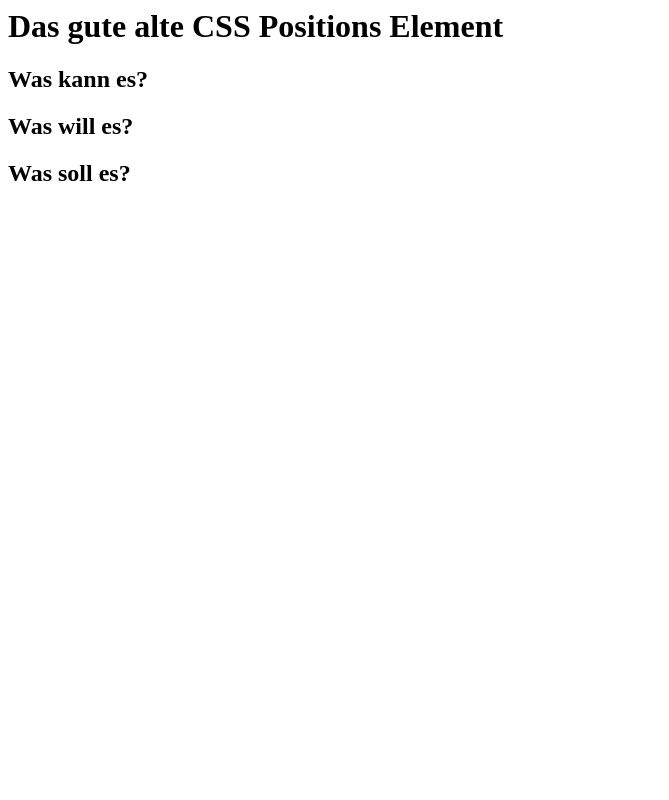
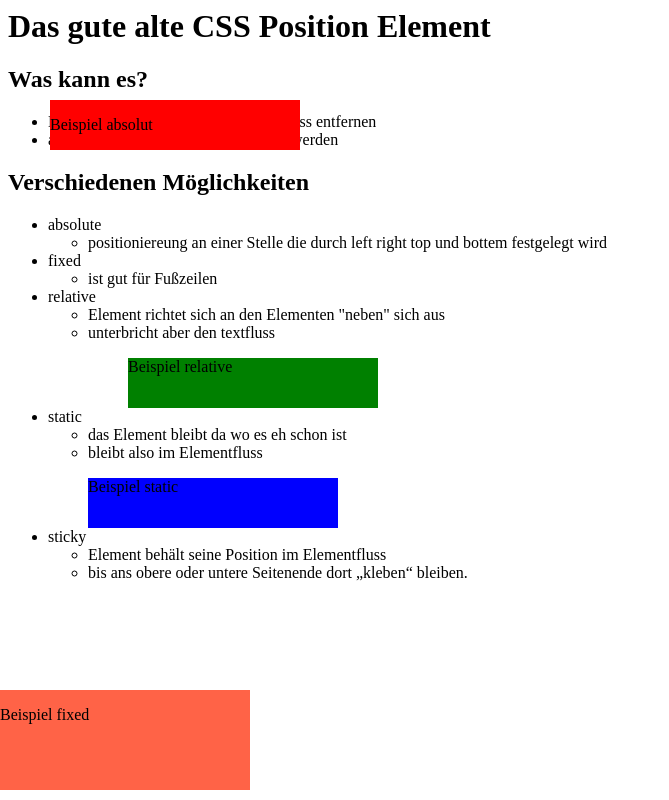
Before and after one commit to omcaar/positions-_element, a plain HTML site: page index.html in a window 1280 px wide. Shown: the whole page, without its empty margins (0-669 px from the left). Drawn offline with Linux system fonts and the light colour scheme.

Commit message:
write Stylesheet an content

```diff
--- a/index.html
+++ b/index.html
@@ -1,13 +1,57 @@
 <html>
 <head>
   <meta charset="utf-8">
-  <title>Johannes hat nen Schwanz so groß wie ein Dinosauriar</title>
+  <title>Das Position Element</title>
+  <link href="stilesheet.css" rel="stylesheet" type="text/css" />
 </head>
 <body>
- <h1>Das gute alte CSS Positions Element</h1>
+ <h1>Das gute alte CSS Position Element</h1>
    <h2> Was kann es?</h2>
-   <h2> Was will es?</h2>
-   <h2> Was soll es?</h2>
+      <ul>
+        <li>Elmente aus dem restlichen Elementfluss entfernen</li>
+        <li>an jeder beliebigen Stelle positioniert werden</li>
+
+      </ul>
+   <h2> Verschiedenen Möglichkeiten</h2>
+      <ul>
+        <li>absolute</li>
+            <ul>
+              <li>positioniereung an einer Stelle die durch left right top und bottem festgelegt wird</li>
+               <div class="beispiel1">
+                 <p>Beispiel absolut</p>
+               </div>
+            </ul>
+        <li>fixed</li>
+            <ul>
+              <li>ist gut für Fußzeilen</li>
+                <div class="beispiel2">
+                  <p>Beispiel fixed</p>
+                </div>
+              </ul>
+        <li>relative</li>
+            <ul>
+              <li>Element richtet sich an den Elementen "neben" sich aus</li>
+              <li>unterbricht aber den textfluss</li>
+                <div class="beispiel3">
+                  <p>Beispiel relative</p>
+                </div>
+            </ul>
+        <li>static</li>
+            <ul>
+              <li>das Element bleibt da wo es eh schon ist</li>
+              <li>bleibt also im Elementfluss</li>
+                <div class="beispiel4">
+                  <p>Beispiel static</p>
+                </div>
+        </ul>
+        <li>sticky</li>
+            <ul>
+              <li>Element behält seine Position im Elementfluss</li>
+              <li>bis ans obere oder untere Seitenende dort „kleben“ bleiben.</li>
+
+            </ul>
+      </ul>
+
 
 </body>
 </html>
--- /dev/null
+++ b/stilesheet.css
@@ -0,0 +1,35 @@
+.beispiel1{
+  background: red;
+  width: 250px;
+        position: absolute;
+        left: 50;
+        top: 100;
+        width: 250px
+}
+.beispiel2{
+  background: tomato;
+  width: 250px;
+  height: 100px;
+        position: fixed;
+        left: 0;
+        bottom: 10;
+
+}
+.beispiel3{
+  background: green;
+  width: 250px;
+  height: 50px;
+      position: relative;
+      top: 0px;
+      left: 40px;
+
+}
+.beispiel4{
+  background: blue;
+  width: 250px;
+  height: 50px;
+      position: static;
+
+
+
+}
```
